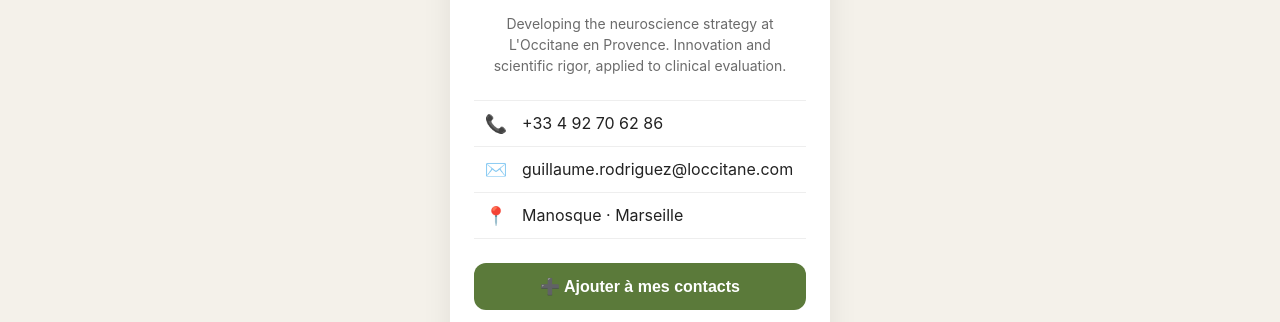
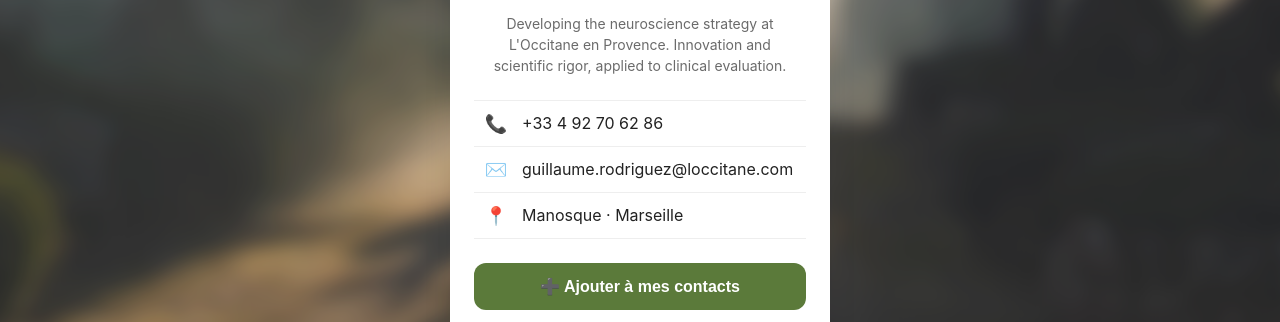
Before and after one commit to Guill0m/carte-visite, a plain HTML site: page index.html in a window 1280 px wide. Shown: the part 345-667 px from the top of the page. Drawn offline with Linux system fonts and the light colour scheme.

Commit message:
Ajoute une image de fond floutée
Co-Authored-By: Claude Sonnet 5.5 <noreply@anthropic.com>
Claude-Session: https://claude.ai/code/session_01KcUt1iF57jqUtzARyQidou

```diff
--- a/index.html
+++ b/index.html
@@ -9,6 +9,9 @@
   * { box-sizing:border-box; }
   body { margin:0; min-height:100vh; display:flex; align-items:center; justify-content:center;
          background:var(--bg); font-family:-apple-system,BlinkMacSystemFont,"Segoe UI",Roboto,sans-serif; color:var(--text); padding:20px; }
+  body::before { content:""; position:fixed; inset:0; z-index:-1; background:url("fond.jpg") center/cover no-repeat;
+                 filter:blur(9px); transform:scale(1.08); }
+  body::after { content:""; position:fixed; inset:0; z-index:-1; background:rgba(255,255,255,.12); }
   .card { width:100%; max-width:380px; background:var(--card); border-radius:20px; padding:32px 24px;
           box-shadow:0 10px 30px rgba(0,0,0,.08); text-align:center; }
   .avatar img { width:100%; height:100%; object-fit:cover; display:block; }
```
Also changed, not shown: fond.jpg (added).
